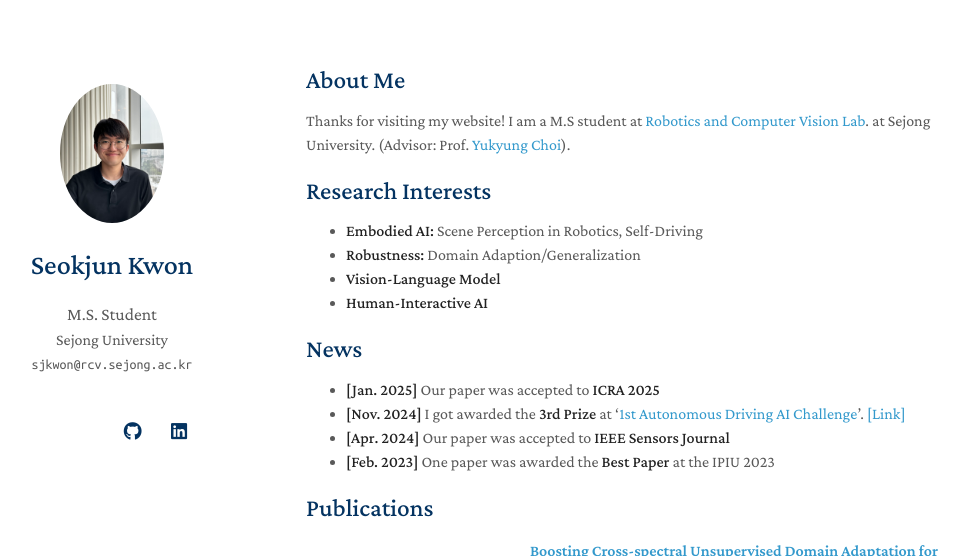
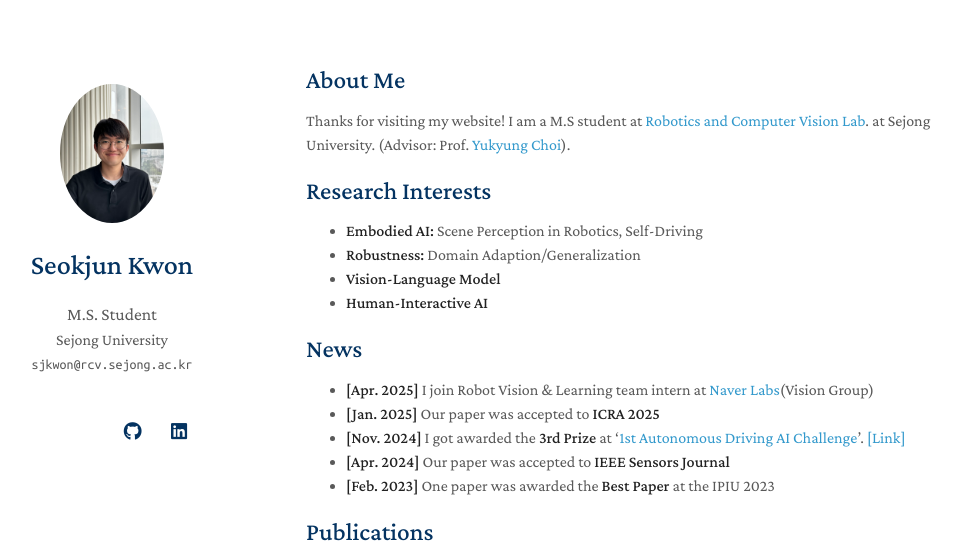
Before and after one commit to sukzoon1234/sukzoon1234.github.io, a Jekyll site: the page built from index.md, in a window 1280 px wide and 900 px high, cut to the strip 0-556 px from the top of the window. Shown: the whole strip, without its empty margins (164-1133 px from the left). Built offline with Jekyll 4.4.1, drawn with Linux system fonts in a browser that asks for light colours; a style sheet for code colours, icons or effects is not loaded; our own code applies the rules of GitHub Pages for plain Markdown files.

Commit message:
Update index.md

```diff
--- a/index.md
+++ b/index.md
@@ -16,6 +16,7 @@ I am a M.S student at [Robotics and Computer Vision Lab](https://www.rcv.sejong.
 
 ## News
 
+- **[Apr. 2025]** I join Robot Vision & Learning team intern at [Naver Labs](https://www.naverlabs.com/)(Vision Group)
 - **[Jan. 2025]** Our paper was accepted to **ICRA 2025**
 - **[Nov. 2024]** I got awarded the **3rd Prize** at '[1st Autonomous Driving AI Challenge](https://auto-dna.org/page/?M2_IDX=32625)'. [\[Link\]](assets/files/2024_AI_Challenge.pdf)
 - **[Apr. 2024]** Our paper was accepted to **IEEE Sensors Journal**
```
